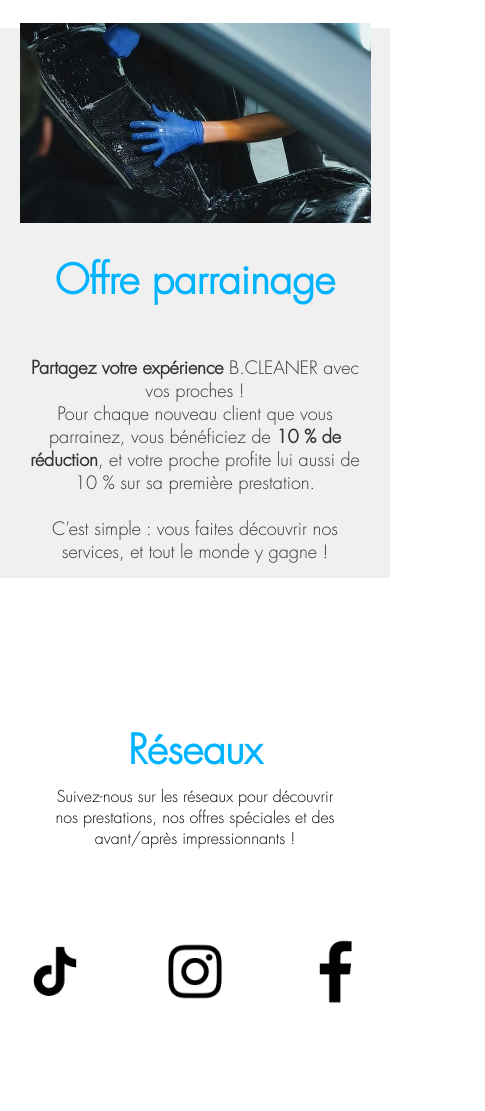
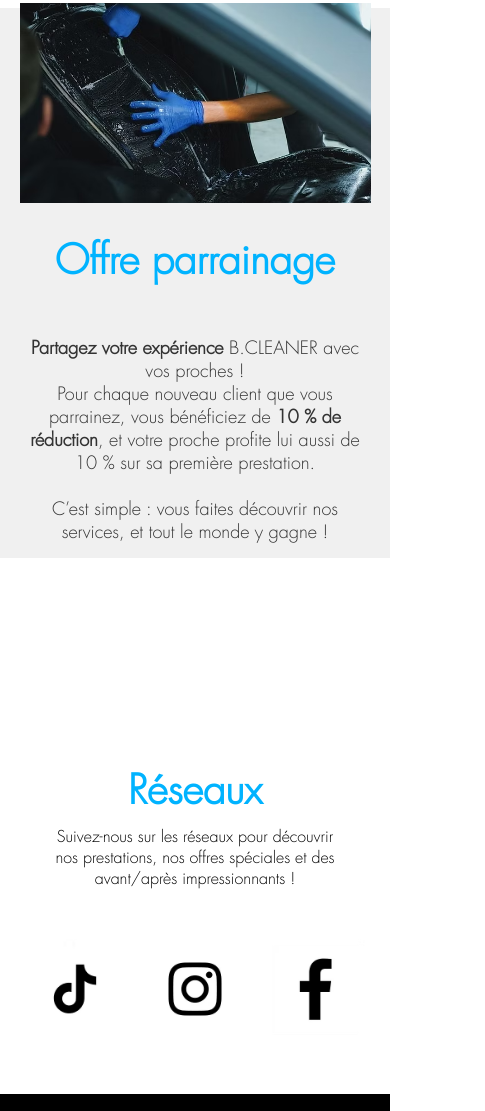
Before and after one commit to bleudiam-debug/test.github.io, a plain HTML site: page index.html in a window 390 px wide. Shown: the part 1479-2590 px from the top of the page, 485 px wide, since content can reach past the window. Drawn offline with Linux system fonts and the light colour scheme; a web font is replaced by a local one.

Commit message:
Update style.css

```diff
--- a/style/style.css
+++ b/style/style.css
@@ -68,6 +68,10 @@ h1 {
   font-size: 2rem;
   font-weight: bold;
   color: #000;
+}
+h1 a {
+  text-decoration: none; /* enlève le soulignement */
+  color: black; /* couleur normale du texte */
 }
 
 .navigation {
@@ -245,9 +249,13 @@ h1 {
 .footer_reseaux .social_media_icons {
   display: flex; /* permet de manipuler les icônes */
   justify-content: center; /* centre les icônes horizontalement */
-  gap: 20px; /* espace entre les icônes */
-  margin-top: 100px; /* petit espace au-dessus */
-  transform: scale(3);
+  gap: 40px; /* espace entre les icônes */
+  margin-top: 50px; /* petit espace au-dessus */
+}
+.footer_reseaux .social_media_icons img {
+  width: 100px;
+  height: 100px;
+  transition: transform 0.3s ease;
 }
 
 .footer_reseaux h2 {
@@ -318,13 +326,14 @@ footer {
     justify-items: center;
     align-items: center;
     gap: 30px;
-    padding: 40px 10%;
+    padding: 0 5%;
   }
 
   .image_link img {
     width: 100%;
     max-width: 220px;
     height: auto;
+    box-sizing: border-box;
   }
 
   .texte_image {
@@ -354,7 +363,7 @@ footer {
     align-items: center;
     text-align: center;
     justify-content: center;
-    padding: 40px 5%;
+    padding: 100px 5%;
     margin: 0 auto;
     position: relative;
   }
@@ -364,7 +373,7 @@ footer {
     bottom: 0;
     right: 0;
     height: 500px;
-    width: 100%;
+
     transform: translateY(-50%);
     padding-top: 50px;
   }
@@ -391,7 +400,7 @@ footer {
   .footer_reseaux {
     text-align: center;
     margin-top: 100px;
-    margin-bottom: 200px;
+    margin-bottom: 50px;
     margin-left: 50px;
     margin-right: 50px;
   }
@@ -399,7 +408,6 @@ footer {
     display: flex; /* permet de manipuler les icônes */
     justify-content: center; /* centre les icônes horizontalement */
     gap: 20px; /* espace entre les icônes */
-    margin-top: 100px; /* petit espace au-dessus */
-    transform: scale(2);
+    margin-top: 50px; /* petit espace au-dessus */
   }
 }
```
